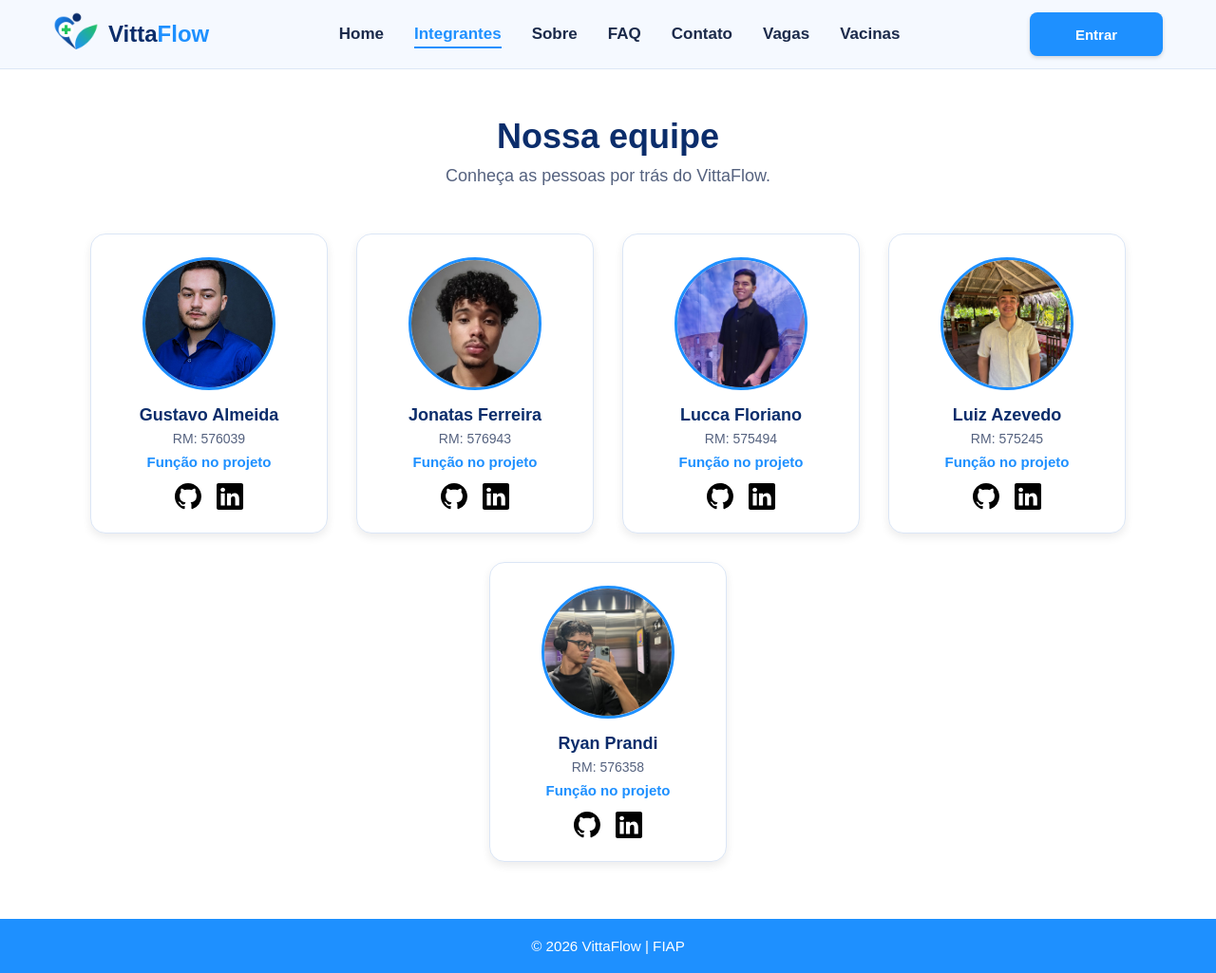
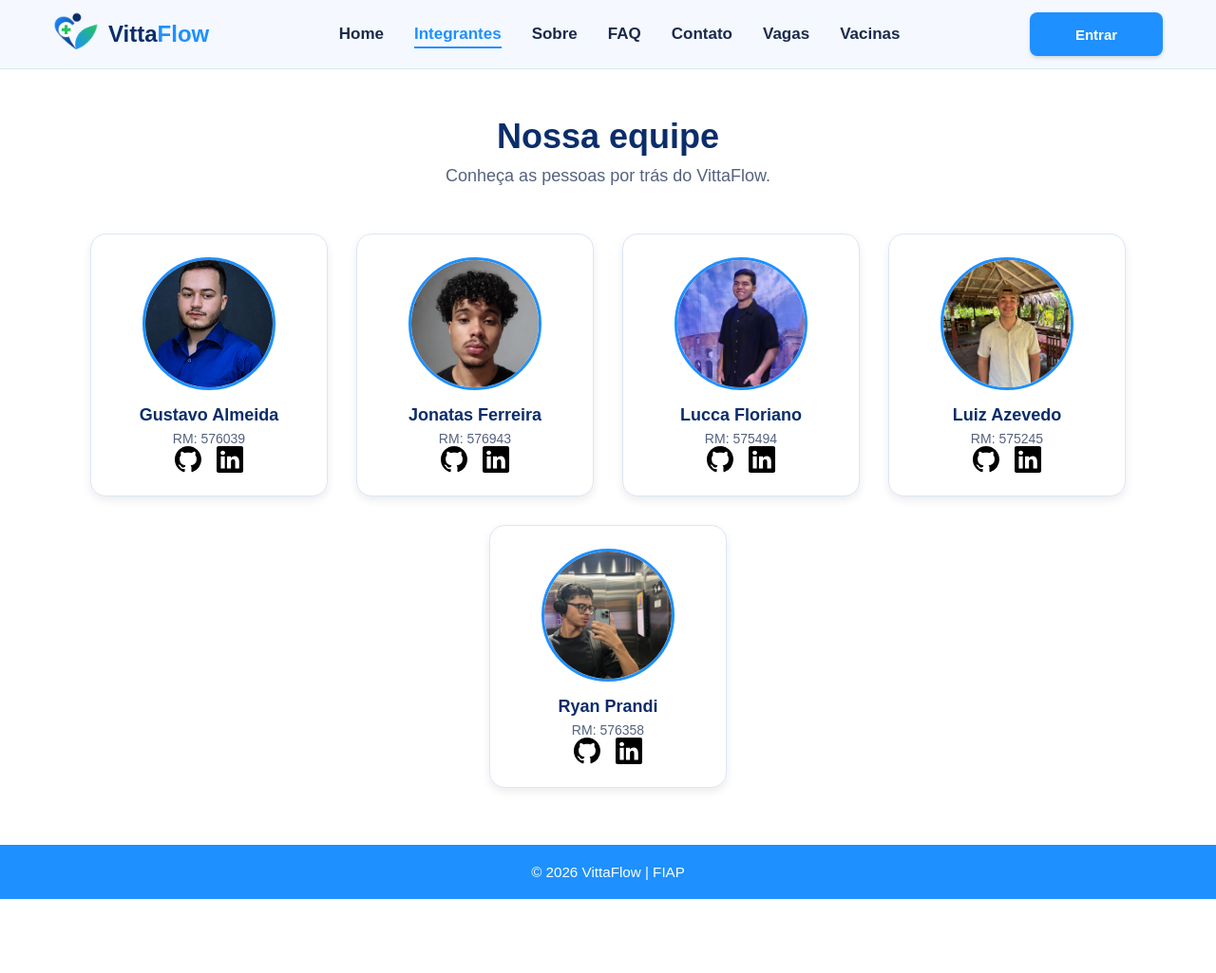
Before and after one commit to LosCraquitos/VittaFlow, a plain HTML site: page integrantes.html in a window 1280 px wide. Shown: the whole page at 95% size. After the commit the page ends 947 px from the top, so only its background shows below. Drawn offline with Linux system fonts and the light colour scheme.

Commit message:
Ajuste Integrantes

```diff
--- a/integrantes.html
+++ b/integrantes.html
@@ -58,7 +58,6 @@
                 <img class="foto" src="./assets/img/gustavo.png" alt="Foto de Gustavo Almeida" width="140" height="140" loading="lazy">
                 <h2>Gustavo Almeida</h2>
                 <p class="rm">RM: 576039</p>
-                <p class="funcao">Função no projeto</p>
                 <div class="redes">
                     <a href="https://github.com/goliveiraalmeida" target="_blank" rel="noopener noreferrer" aria-label="GitHub de Gustavo Almeida">
                         <img class="icone-rede" src="./assets/icons/github.svg" alt="" width="28" height="28">
@@ -73,7 +72,6 @@
                 <img class="foto" src="./assets/img/jonatas.png" alt="Foto de Jonatas Ferreira" width="140" height="140" loading="lazy">
                 <h2>Jonatas Ferreira</h2>
                 <p class="rm">RM: 576943</p>
-                <p class="funcao">Função no projeto</p>
                 <div class="redes">
                     <a href="https://github.com/jonatazf" target="_blank" rel="noopener noreferrer" aria-label="GitHub de Jonatas Ferreira">
                         <img class="icone-rede" src="./assets/icons/github.svg" alt="" width="28" height="28">
@@ -88,7 +86,6 @@
                 <img class="foto" src="./assets/img/lucca.png" alt="Foto de Lucca Floriano" width="140" height="140" loading="lazy">
                 <h2>Lucca Floriano</h2>
                 <p class="rm">RM: 575494</p>
-                <p class="funcao">Função no projeto</p>
                 <div class="redes">
                     <a href="https://github.com/luccafloriano-7" target="_blank" rel="noopener noreferrer" aria-label="GitHub de Lucca Floriano">
                         <img class="icone-rede" src="./assets/icons/github.svg" alt="" width="28" height="28">
@@ -103,7 +100,6 @@
                 <img class="foto" src="./assets/img/luiz.png" alt="Foto de Luiz Azevedo" width="140" height="140" loading="lazy">
                 <h2>Luiz Azevedo</h2>
                 <p class="rm">RM: 575245</p>
-                <p class="funcao">Função no projeto</p>
                 <div class="redes">
                     <a href="https://github.com/lazevedo2000-sudo" target="_blank" rel="noopener noreferrer" aria-label="GitHub de Luiz Azevedo">
                         <img class="icone-rede" src="./assets/icons/github.svg" alt="" width="28" height="28">
@@ -118,7 +114,6 @@
                 <img class="foto" src="./assets/img/ryan.png" alt="Foto de Ryan Prandi" width="140" height="140" loading="lazy">
                 <h2>Ryan Prandi</h2>
                 <p class="rm">RM: 576358</p>
-                <p class="funcao">Função no projeto</p>
                 <div class="redes">
                     <a href="https://github.com/prandiryan" target="_blank" rel="noopener noreferrer" aria-label="GitHub de Ryan Prandi">
                         <img class="icone-rede" src="./assets/icons/github.svg" alt="" width="28" height="28">
```
